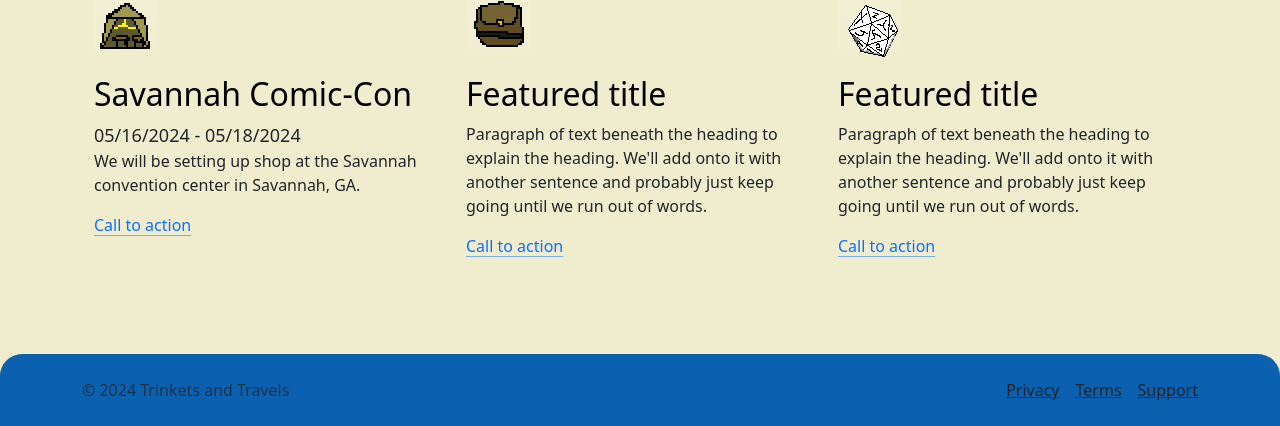
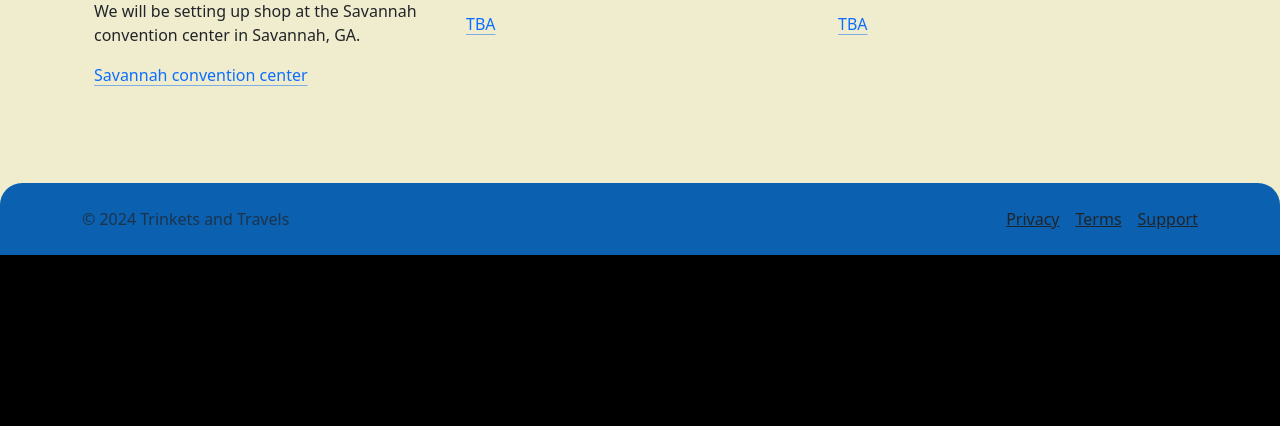
Before and after one commit to Silver-PandaTech/booth-website, a plain HTML site: page nextVenue.html in a window 1280 px wide. Shown: the part 672-1098 px from the top of the page. After the commit the page ends 927 px from the top, so only its background shows below. Drawn offline with nearby package versions, Linux system fonts and the light colour scheme.

Commit message:
Add files via upload

```diff
--- a/nextVenue.html
+++ b/nextVenue.html
@@ -41,7 +41,7 @@
         </section>
     </section>
 
-    <div class="b-example-divider" style="height: 150px ;"></div>
+    <!-- <div class="b-example-divider" style="height: 50px ;"></div> -->
 
     <section style="background-color: rgb(0, 0, 0);">
         <div class="container my-5"  style="background-color: rgb(0, 0, 0);">
@@ -65,8 +65,8 @@
                 </div>
                 <h3 class="fs-2 text-body-emphasis">Savannah Comic-Con</h3>
                 <p><span style="font-weight: 500; font-size: large;">05/16/2024 - 05/18/2024</span> <br/>We will be setting up shop at the Savannah convention center in Savannah, GA. </p>
-                <a href="#" class="icon-link">
-                  Call to action
+                <a href="https://www.savconventioncenter.com/events/" class="icon-link">
+                  Savannah convention center
                   <svg class="bi"><use xlink:href="#chevron-right"></use></svg>
                 </a>
               </div>
@@ -74,10 +74,10 @@
                 <div class="feature-icon d-inline-flex align-items-center justify-content-center  bg-gradient fs-2 mb-3">
                   <img src="./Images/New Piskel (3).png" alt="reginold" width="100%">
                 </div>
-                <h3 class="fs-2 text-body-emphasis">Featured title</h3>
-                <p>Paragraph of text beneath the heading to explain the heading. We'll add onto it with another sentence and probably just keep going until we run out of words.</p>
+                <h3 class="fs-2 text-body-emphasis">TBA</h3>
+                <p>When we know, you will know!</p>
                 <a href="#" class="icon-link">
-                  Call to action
+                  TBA
                   <svg class="bi"><use xlink:href="#chevron-right"></use></svg>
                 </a>
               </div>
@@ -85,10 +85,10 @@
                 <div class="feature-icon d-inline-flex align-items-center justify-content-center bg-gradient fs-2 mb-3">
                   <img src="./Images/New Piskel.png" alt="reginold" width="100%">
                 </div>
-                <h3 class="fs-2 text-body-emphasis">Featured title</h3>
-                <p>Paragraph of text beneath the heading to explain the heading. We'll add onto it with another sentence and probably just keep going until we run out of words.</p>
+                <h3 class="fs-2 text-body-emphasis">TBA</h3>
+                <p>When we know, you will know!</p>
                 <a href="#" class="icon-link">
-                  Call to action
+                  TBA
                   <svg class="bi"><use xlink:href="#chevron-right"></use></svg>
                 </a>
               </div>
```
